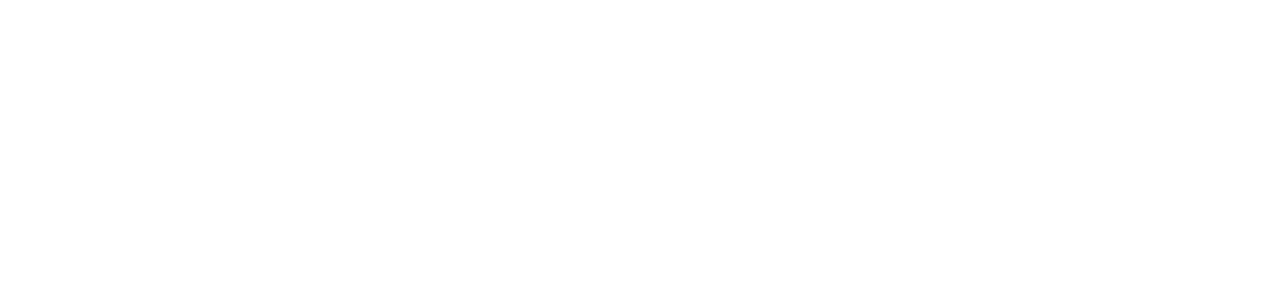
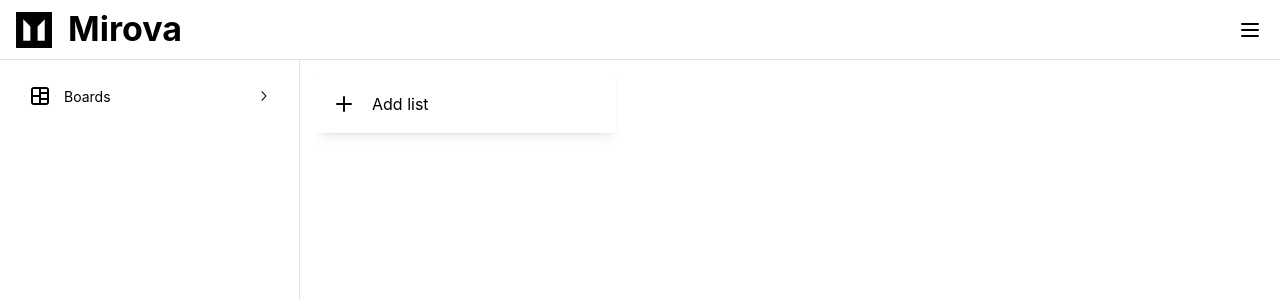
Before and after one commit to johncarlobartolome/mirova-fe, a React (Vite) app: page /board/1 in a window 1280 px wide. Before the commit this address had no page. Shown: the top 300 px of the page. Built offline with nearby package versions, Linux system fonts and the light colour scheme; sample sign-in values are in the browser's storage.

Commit message:
feat: implement layout structure with Header and Sidebar components; add BoardPage and AddList components

```diff
--- a/src/App.jsx
+++ b/src/App.jsx
@@ -1,9 +1,11 @@
 import { BrowserRouter as Router, Routes, Route } from "react-router-dom";
 import SignUpPage from "./pages/SignUpPage";
 import SignInPage from "./pages/SignInPage";
+import Layout from "./components/Layout";
 import HomePage from "./pages/HomePage";
 import ForgotPasswordPage from "./pages/ForgotPasswordPage";
 import ResetPasswordPage from "./pages/ResetPasswordPage";
+import BoardPage from "./pages/BoardPage";
 import ProtectedRoute from "./components/ProtectedRoute";
 import "./App.css";
 
@@ -11,6 +13,7 @@
   return (
     <Router>
       <Routes>
+        <Route element={<Layout />}>
           <Route
             path="/"
             element={
@@ -19,6 +22,15 @@
               </ProtectedRoute>
             }
           />
+          <Route
+            path="/board/:id"
+            element={
+              <ProtectedRoute>
+                <BoardPage />
+              </ProtectedRoute>
+            }
+          />
+        </Route>
         <Route path="/signup" element={<SignUpPage />} />
         <Route path="/signin" element={<SignInPage />} />
         <Route path="/forgot-password" element={<ForgotPasswordPage />} />
--- /dev/null
+++ b/src/components/AddList.jsx
@@ -0,0 +1,14 @@
+import { Card, Group, Text } from "@mantine/core";
+import { IconPlus } from "@tabler/icons-react";
+import classes from "./AddList.module.css";
+
+export default function AddList() {
+  return (
+    <Card shadow="sm" className={classes.container} mr={"lg"}>
+      <Group>
+        <IconPlus />
+        <Text>Add list</Text>
+      </Group>
+    </Card>
+  );
+}
--- /dev/null
+++ b/src/components/AddList.module.css
@@ -0,0 +1,10 @@
+.container {
+  width: 300px;
+  cursor: pointer;
+  display: inline-block;
+  box-shadow: var(--mantine-shadow-sm);
+}
+
+.container:hover {
+  background-color: var(--mantine-color-gray-4);
+}
--- a/src/components/Boards.jsx
+++ b/src/components/Boards.jsx
@@ -15,12 +15,14 @@
 import { useEffect, useState } from "react";
 import { createBoard, getBoards } from "../api/board";
 import formatErrors from "../utils/formatErrors";
+import { useNavigate } from "react-router-dom";
 
 export default function Boards() {
   const [boards, setBoards] = useState([]);
   const [title, setTitle] = useState("");
   const [errorTitle, setErrorTitle] = useState("");
   const [opened, { open, close }] = useDisclosure(false);
+  const navigate = useNavigate();
 
   useEffect(() => {
     const fetchData = async () => {
@@ -56,6 +58,10 @@
     setTitle(e.target.value);
   };
 
+  const handleBoardClick = (board) => {
+    navigate(`/board/${board._id}`, { state: { title: board.title } });
+  };
+
   return (
     <Container size="xl">
       <Title>Boards</Title>
@@ -63,7 +69,13 @@
         {boards.map((board, index) => {
           return (
             <Grid.Col span={3} key={index}>
-              <Card shadow="sm" padding="lg" radius="md" withBorder>
+              <Card
+                shadow="sm"
+                padding="lg"
+                radius="md"
+                withBorder
+                onClick={() => handleBoardClick(board)}
+              >
                 <Group justify="space-between" mt="md" mb="xs">
                   <Text fw={500}>{board.title}</Text>
                 </Group>
--- /dev/null
+++ b/src/components/Header.jsx
@@ -0,0 +1,61 @@
+import { useNavigate } from "react-router-dom";
+import {
+  AppShell,
+  Container,
+  Group,
+  Burger,
+  NavLink,
+  Stack,
+  Title,
+  ActionIcon,
+  Menu,
+} from "@mantine/core";
+import { IconMenu2, IconLogout } from "@tabler/icons-react";
+import { useDisclosure } from "@mantine/hooks";
+import { ReactComponent as MirovaLogo } from "../assets/mirova-logo.svg";
+
+export default function Header() {
+  const [opened, { toggle }] = useDisclosure();
+  const navigate = useNavigate();
+
+  const handleLogOut = () => {
+    localStorage.removeItem("accessToken");
+    navigate("/signin");
+  };
+  return (
+    <AppShell.Header>
+      <Group h="100%" px="md">
+        <Burger opened={opened} onClick={toggle} hiddenFrom="sm" size="sm" />
+        <Group justify="space-between" style={{ flex: 1 }}>
+          <Group>
+            <MirovaLogo
+              style={{ width: "36px", height: "auto" }}
+              fill="black"
+            />
+
+            <Title>Mirova</Title>
+          </Group>
+          <Menu>
+            <Menu.Target>
+              <ActionIcon
+                color="black"
+                variant="transparent"
+                style={{ justifySelf: "end" }}
+              >
+                <IconMenu2 />
+              </ActionIcon>
+            </Menu.Target>
+            <Menu.Dropdown>
+              <Menu.Item
+                leftSection={<IconLogout size={14} />}
+                onClick={handleLogOut}
+              >
+                Logout
+              </Menu.Item>
+            </Menu.Dropdown>
+          </Menu>
+        </Group>
+      </Group>
+    </AppShell.Header>
+  );
+}
--- /dev/null
+++ b/src/components/Layout.jsx
@@ -0,0 +1,23 @@
+import { Outlet } from "react-router-dom";
+import { AppShell } from "@mantine/core";
+import { useDisclosure } from "@mantine/hooks";
+import Header from "./Header";
+import Sidebar from "./Sidebar";
+
+export default function Layout() {
+  const [opened, { toggle }] = useDisclosure();
+  return (
+    <AppShell
+      header={{ height: 60 }}
+      navbar={{ width: 300, breakpoint: "sm", collapsed: { mobile: !opened } }}
+      padding="md"
+    >
+      <Header />
+      <Sidebar toggle={toggle} />
+
+      <AppShell.Main>
+        <Outlet />
+      </AppShell.Main>
+    </AppShell>
+  );
+}
--- /dev/null
+++ b/src/components/Sidebar.jsx
@@ -0,0 +1,12 @@
+import { AppShell, NavLink } from "@mantine/core";
+import { IconLayoutBoardSplit } from "@tabler/icons-react";
+
+export default function Sidebar() {
+  return (
+    <AppShell.Navbar p="md">
+      <NavLink label="Boards" leftSection={<IconLayoutBoardSplit />}>
+        <NavLink href="#required-for-focus" label="Create board" />
+      </NavLink>
+    </AppShell.Navbar>
+  );
+}
--- a/src/main.jsx
+++ b/src/main.jsx
@@ -3,6 +3,7 @@
 import { MantineProvider } from "@mantine/core";
 import "@mantine/core/styles.css";
 import App from "./App.jsx";
+import "./index.css";
 
 createRoot(document.getElementById("root")).render(
   <StrictMode>
--- /dev/null
+++ b/src/pages/BoardPage.jsx
@@ -0,0 +1,28 @@
+import { ScrollArea, Box, Text, Title, Card, Group, rem } from "@mantine/core";
+import { IconPlus } from "@tabler/icons-react";
+import { useLocation } from "react-router-dom";
+import AddList from "../components/AddList";
+
+export default function BoardPage() {
+  const location = useLocation();
+  const { title } = location.state || {};
+  return (
+    <Box>
+      <ScrollArea
+        type="auto"
+        offsetScrollbars
+        style={{ height: "calc(100vh - 96px)", width: "100%" }}
+      >
+        <div
+          style={{
+            whiteSpace: "nowrap",
+            gap: rem(16),
+          }}
+        >
+          <Text>{title}</Text>
+          <AddList />
+        </div>
+      </ScrollArea>
+    </Box>
+  );
+}
--- a/src/pages/HomePage.jsx
+++ b/src/pages/HomePage.jsx
@@ -1,86 +1,5 @@
-import { useNavigate } from "react-router-dom";
-import {
-  AppShell,
-  Container,
-  Group,
-  Burger,
-  NavLink,
-  Stack,
-  Title,
-  ActionIcon,
-  Menu,
-  Grid,
-  Card,
-  Image,
-  Text,
-  Badge,
-} from "@mantine/core";
 import Boards from "../components/Boards";
-import {
-  IconLayoutBoardSplit,
-  IconMenu2,
-  IconLogout,
-} from "@tabler/icons-react";
-import { useDisclosure } from "@mantine/hooks";
-import { ReactComponent as MirovaLogo } from "../assets/mirova-logo.svg";
 
 export default function HomePage() {
-  const [opened, { toggle }] = useDisclosure();
-  const navigate = useNavigate();
-
-  const handleLogOut = () => {
-    localStorage.removeItem("accessToken");
-    navigate("/signin");
-  };
-
-  return (
-    <AppShell
-      header={{ height: 60 }}
-      navbar={{ width: 300, breakpoint: "sm", collapsed: { mobile: !opened } }}
-      padding="md"
-    >
-      <AppShell.Header>
-        <Group h="100%" px="md">
-          <Burger opened={opened} onClick={toggle} hiddenFrom="sm" size="sm" />
-          <Group justify="space-between" style={{ flex: 1 }}>
-            <Group>
-              <MirovaLogo
-                style={{ width: "36px", height: "auto" }}
-                fill="black"
-              />
-
-              <Title>Mirova</Title>
-            </Group>
-            <Menu>
-              <Menu.Target>
-                <ActionIcon
-                  color="black"
-                  variant="transparent"
-                  style={{ justifySelf: "end" }}
-                >
-                  <IconMenu2 />
-                </ActionIcon>
-              </Menu.Target>
-              <Menu.Dropdown>
-                <Menu.Item
-                  leftSection={<IconLogout size={14} />}
-                  onClick={handleLogOut}
-                >
-                  Logout
-                </Menu.Item>
-              </Menu.Dropdown>
-            </Menu>
-          </Group>
-        </Group>
-      </AppShell.Header>
-      <AppShell.Navbar p="md">
-        <NavLink label="Boards" leftSection={<IconLayoutBoardSplit />}>
-          <NavLink href="#required-for-focus" label="Create board" />
-        </NavLink>
-      </AppShell.Navbar>
-      <AppShell.Main>
-        <Boards />
-      </AppShell.Main>
-    </AppShell>
-  );
+  return <Boards />;
 }
```
Lines whose indentation alone changed are shown as unchanged.
